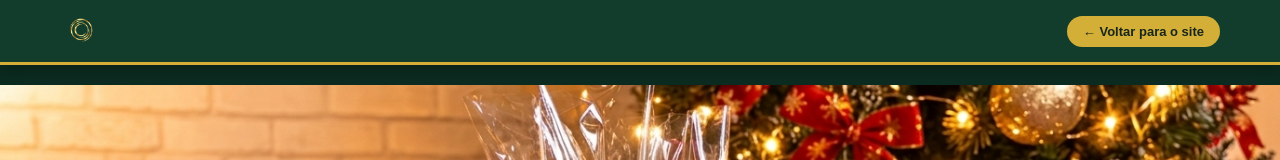
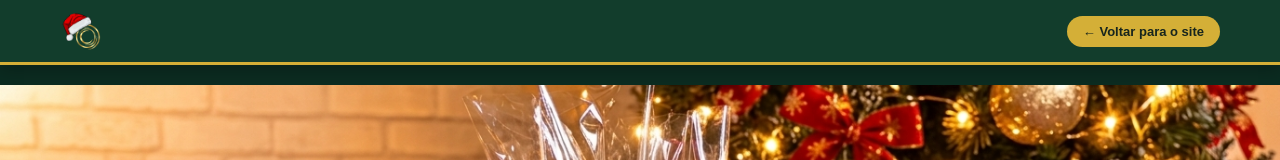
Before and after one commit to ogpersonalizados/ogpersonalizados.github.io, a plain HTML site: page produtos-html/especial/natal.html in a window 1280 px wide. Shown: the top 160 px of the page. Drawn offline with Linux system fonts and the light colour scheme.

Commit message:
og logo natal

```diff
--- a/produtos-html/especial/natal.html
+++ b/produtos-html/especial/natal.html
@@ -390,7 +390,7 @@
         <div class="nav-container">
 
             <div class="nav-logo">
-                <img src="/assets/icons/og-logo-transparente.png"
+                <img src="/produtos-html/especial/imagens/natal/og-natal-verde.png"
                      alt="OG Criativo">
             </div>
 
@@ -695,7 +695,7 @@
 
     <footer>
 
-        <img src="/assets/icons/og-logo-transparente.png"
+        <img src="/produtos-html/especial/imagens/natal/og-natal-verde.png"
              class="footer-logo"
              alt="OG Criativo">
 
```
Also changed, not shown: produtos-html/especial/imagens/natal/og-natal-verde.png (added), produtos-html/especial/imagens/natal/og-natal.png (added).
